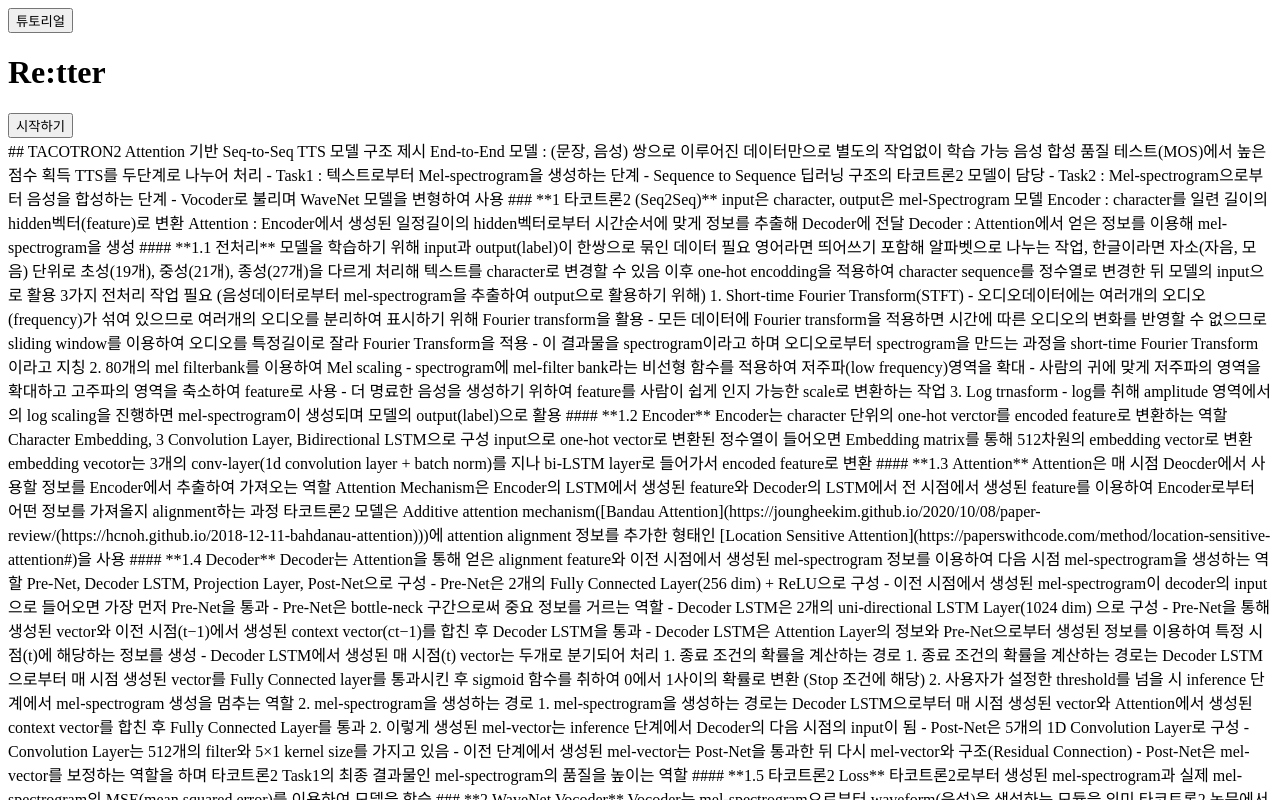
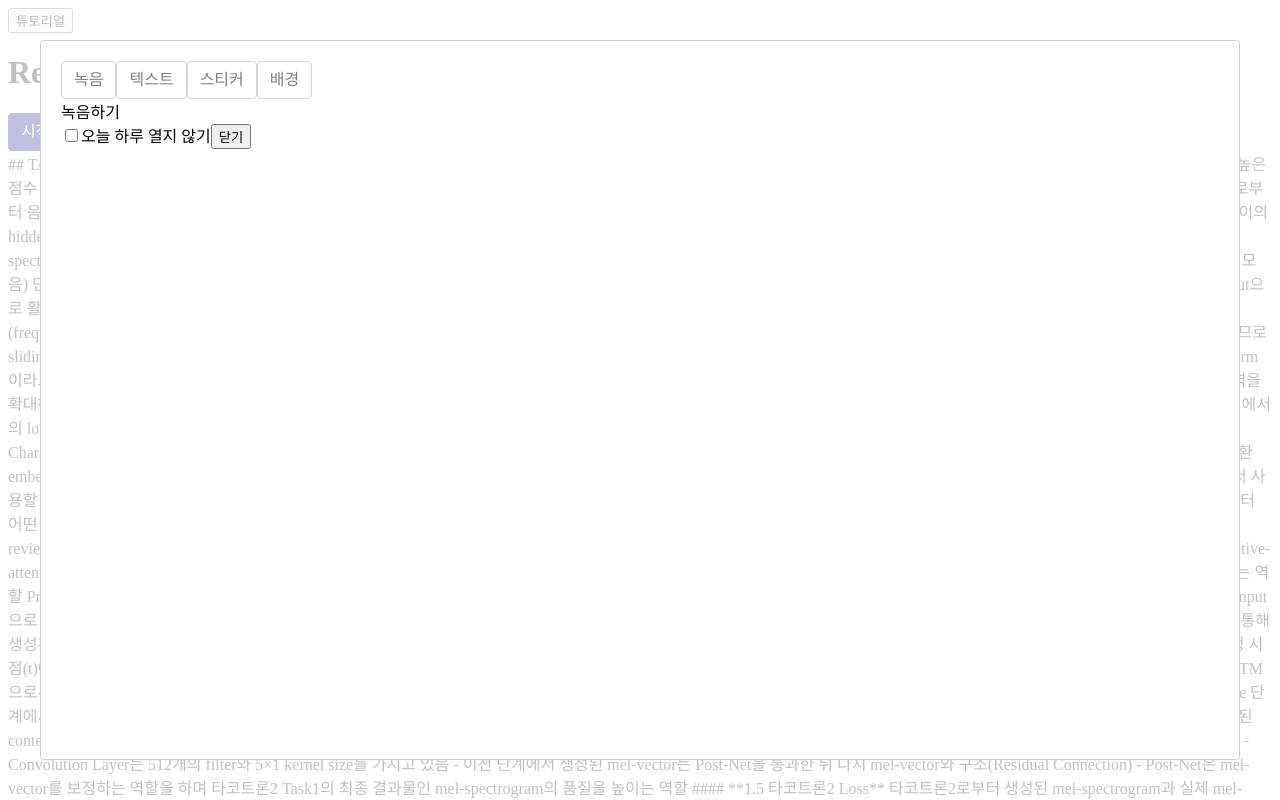
Before and after one commit to jiyeong-yun/Retter, a React (Create React App) app in the folder frontend/: page / in a window 1280 px wide. Shown: the top 800 px of the page. Built offline with nearby package versions, Linux system fonts and the light colour scheme.

Commit message:
[S06P22C202-68] Feat: check modal

```diff
--- a/frontend/src/components/Modal.js
+++ b/frontend/src/components/Modal.js
@@ -1,13 +1,17 @@
 import ReactModal from "react-modal";
-import React, { useState } from 'react';
+import React, { useEffect, useState } from 'react';
 import PropTypes from 'prop-types';
 import styled from 'styled-components';
 
 import Button from '../components/button';
+import { useCookies } from "react-cookie";
 
-
-function Modal({ isOpen, onSubmit, onCancel, className, visible, children }){
+function Modal({ isOpen, onSubmit, onCancel, visible }){
   const content = [
+    {
+      tab: "녹음",
+      content: "녹음하기"
+    },
     {
       tab: "텍스트",
       content: "텍스트입력"
@@ -35,30 +39,58 @@
 
   const { currentItem, changeItem } = useTabs(0, content);
 
-  const [selCheck, setSelCheck] = useState(false);
-  const onCheck = () => {
-    setSelCheck(!selCheck);
-  };
+  // const [selCheck, setSelCheck] = useState(false);
+  // const onCheck = () => {
+  //   setSelCheck(!selCheck);
+  // };
 
-  const handleClickSubmit = () => {
-    onSubmit();
-  };
+  // const handleClickSubmit = () => {
+  //   onSubmit();
+  // };
   const handleClickCancel = () => {
     onCancel();
   };
 
+  // 체크시 오늘 하루 열지 않기 쿠키적용
+  const [isRemember, setRemember] = useState(false);
+  const [cookies, setCookie, removeCookie] = useCookies(["noneModal"]);
+  let now = new Date;
+  let after1m = new Date();
+
+  useEffect(() => {
+    if(cookies.noneModal !== undefined){
+      setRemember(true);
+    }
+  }, []);
+  // console.log(cookies.noneModal);
+
+  // 1분으로 했는데 이건 적용 안된듯ㅜ
+  const handleOnChange = (e) => {
+    after1m.setMinutes(now.getMinutes() +1);
+    setRemember(e.target.checked);
+    if(e.target.checked){
+      setCookie('noneModal', {path:'/', expires:after1m});
+      console.log(after1m);
+    } else {
+      removeCookie('noneModal');
+      console.log({expires:after1m});
+    }
+  }
+
+
   // 우선은 esc나 빈칸눌러도 닫히게 함. key는 여기가 맞나..?
   return (
-    <ReactModal isOpen={isOpen} onRequestClose={onCancel}>
+    <ReactModal setCookie={setCookie} isOpen={isOpen} onRequestClose={onCancel}>
       <ModalOverlay visible={visible} />
       <div className="Home">
         {content.map((section, index) => (
           <Button onClick={() => changeItem(index)} key={index}>{section.tab}</Button>
         ))}
         <div>{currentItem.content}</div>
-        <button onClick={onCheck}>{selCheck ? 'Checked' : '오늘 하루 열지 않기'}</button>
-        <Button primary onClick={handleClickSubmit}>확인</Button>
-        <Button color="white" background="blue" onClick={handleClickCancel}>닫기</Button>
+        <input type="checkBox" onChange={handleOnChange} checked={isRemember} />오늘 하루 열지 않기
+        {/* <button onClick={onCheck}>{selCheck ? 'Checked' : '오늘 하루 열지 않기'}</button> */}
+        {/* <Button color="white" background="blue" onClick={handleClickSubmit}>확인</Button> */}
+        <button onClick={handleClickCancel}>닫기</button>
       </div>
     </ReactModal>
   );
--- a/frontend/src/index.js
+++ b/frontend/src/index.js
@@ -10,6 +10,7 @@
 import { applyMiddleware, compose, createStore } from "redux";
 import { composeWithDevTools } from "redux-devtools-extension";
 import rootReducer from "./store/reducers";
+import { CookiesProvider } from "react-cookie";
 
 // 배포 레벨에서는 Redux Logger를 사용하지 않음
 const enhancer =
@@ -21,9 +22,11 @@
 
 ReactDOM.render(
   <React.StrictMode>
+    <CookiesProvider>
     <Provider store={store}>
       <App />
     </Provider>
+    </CookiesProvider>
   </React.StrictMode>,
   document.getElementById("root")
 );
--- a/frontend/src/routes/Home.js
+++ b/frontend/src/routes/Home.js
@@ -2,19 +2,27 @@
 import Result from '../components/Result';
 import Modal from '../components/Modal';
 import { useCookies } from "react-cookie";
+import Button from '../components/button';
 
 function Home() {
 
+  // 처음에 모달 바로 뜨고, 체크하고 닫으면 안 뜨게
+  const [isRemember, setRemember] = useState(true);
   const [cookies, setCookie] = useCookies(["noneModal"]);
-  // 모달생성 처음에 바로 뜨려면 true, 다시보지않기는 미완
-  const [isOpen, setOpen] = useState(false);
-  const handleClickModal = () => setOpen(true);
-  const handleModalSubmit = () => setOpen(false);
-  const handleModalCancel = () => setOpen(false);
+
+  useEffect(() => {
+    if (cookies.noneModal !== undefined){
+      setRemember(false);
+    }
+  },[]);
+
+  const handleClickModal = () => setRemember(true);
+  // const handleModalSubmit = () => setRemember(false);
+  const handleModalCancel = () => setRemember(false);
 
   // 클릭하면 페이지이동
   const handleClick = () => {
-    window.location.href = "/card"
+    window.location.href = "/select"
   }
 
   // 스크롤 생성, 버튼변화는 css적용해야
@@ -71,17 +79,16 @@
     <div>
     <div className='Modal'>
       <button onClick={handleClickModal}>튜토리얼</button>
-      {cookies.noneModal ? null :
       <Modal setCookie={setCookie}
-        isOpen={isOpen}
-        onSubmit={handleModalSubmit}
+        isOpen={isRemember}
+        // onSubmit={handleModalSubmit}
         onCancel={handleModalCancel}
-      />}
+      />
     </div>
 
     <div className='wrap'>
       <h1 {...fadeInH1}>Re:tter</h1>
-      <button onClick={handleClick}>시작하기</button>
+      <Button primary onClick={handleClick}>시작하기</Button>
       <div className="inner">
       ## TACOTRON2
 
```
